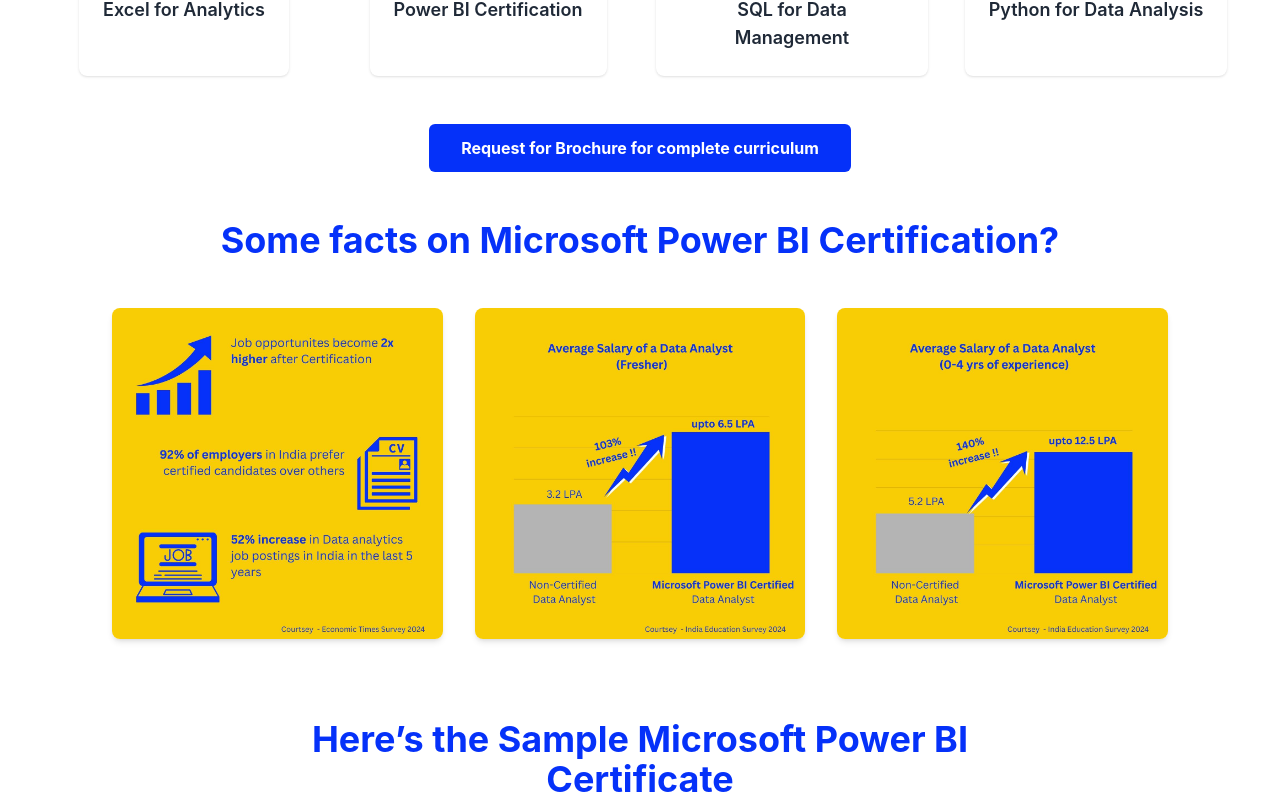
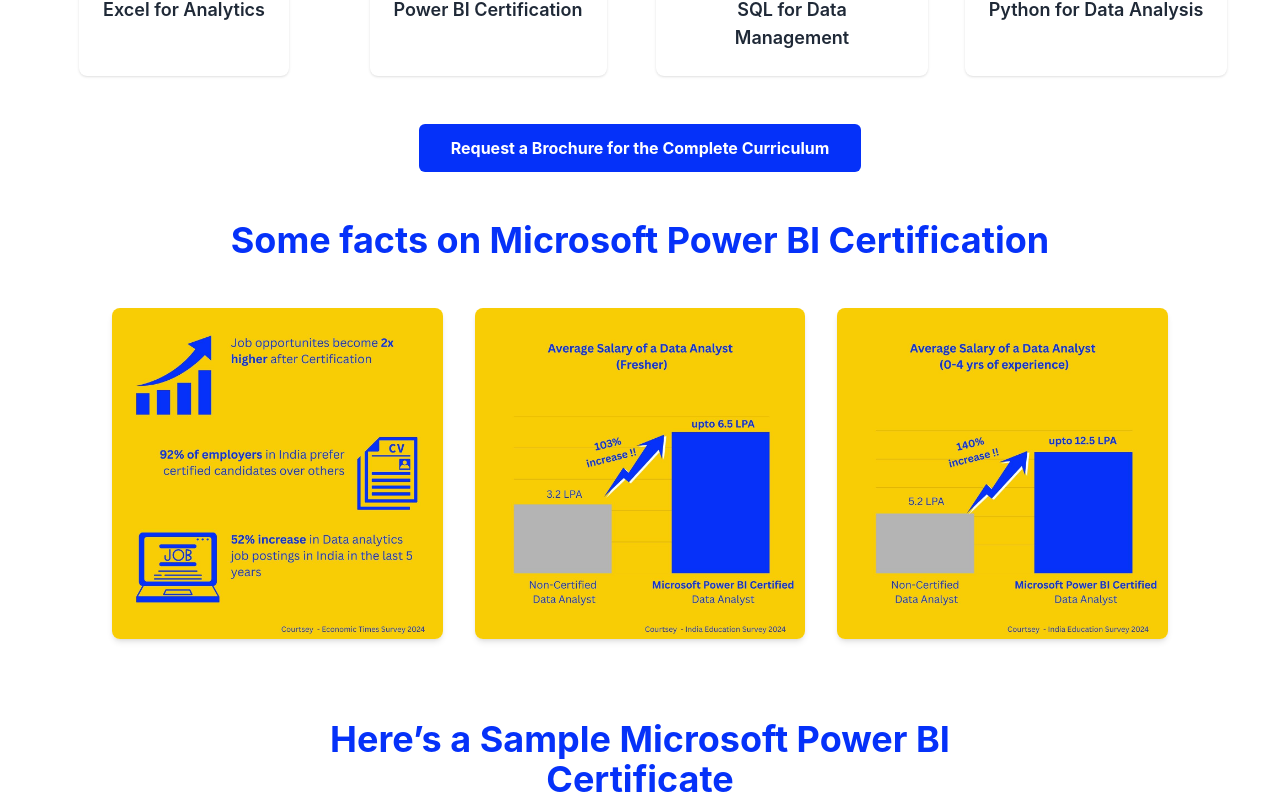
Before and after one commit to sanjeev699/certifa_rebel, a React (Create React App) app: page / in a window 1280 px wide. Shown: the part 4536-5340 px from the top of the page. Built offline with nearby package versions, Linux system fonts and the light colour scheme.

Commit message:
Update ProgramDetailsSection.jsx

```diff
--- a/src/components/ProgramDetailsSection.jsx
+++ b/src/components/ProgramDetailsSection.jsx
@@ -55,7 +55,7 @@ const ProgramDetailsSection = () => {
             download
             className="inline-block bg-brandBlue hover:bg-blue-700 text-white font-bold py-3 px-8 rounded-md transition duration-300"
           >
-            Request for Brochure for complete curriculum
+            Request a Brochure for the Complete Curriculum
           </a>
         </div>
       </div>
@@ -63,7 +63,7 @@ const ProgramDetailsSection = () => {
       {/* Impact Section */}
       <div className="max-w-6xl mx-auto px-6 md:px-12 mb-20">
         <h2 className="text-3xl md:text-4xl font-bold text-center text-brandBlue mb-12">
-          Some facts on Microsoft Power BI Certification?
+          Some facts on Microsoft Power BI Certification
         </h2>
         <div className="grid grid-cols-1 md:grid-cols-3 gap-8">
           <img src={impact1} alt="Impact 1" className="rounded-lg shadow-md" />
@@ -75,7 +75,7 @@ const ProgramDetailsSection = () => {
       {/* Certificate Section */}
       <div className="max-w-4xl mx-auto px-6 md:px-12 mb-20 text-center">
         <h2 className="text-3xl md:text-4xl font-bold text-brandBlue mb-8">
-          Here’s the Sample Microsoft Power BI Certificate
+          Here’s a Sample Microsoft Power BI Certificate
         </h2>
         <img
           src={certificateImg}
```
